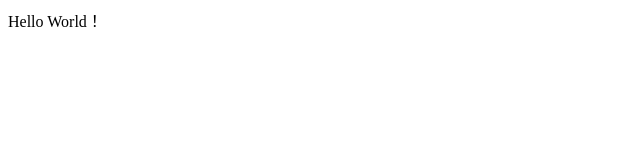
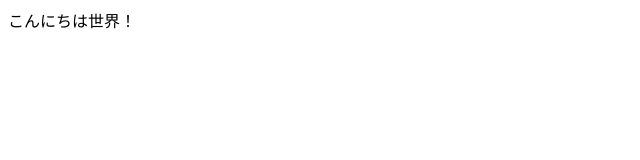
Before and after one commit to zaku2590/sample, a plain HTML site: page index.html in a window 1280 px wide. Shown: the full height of the page, 0-640 px from the left. Drawn offline with Linux system fonts and the light colour scheme.

Commit message:
お試し

```diff
--- a/index.html
+++ b/index.html
@@ -5,6 +5,6 @@
 </head>
 
 <body>
-    Hello World！
+    こんにちは世界！
 </body>
 </html>
```
